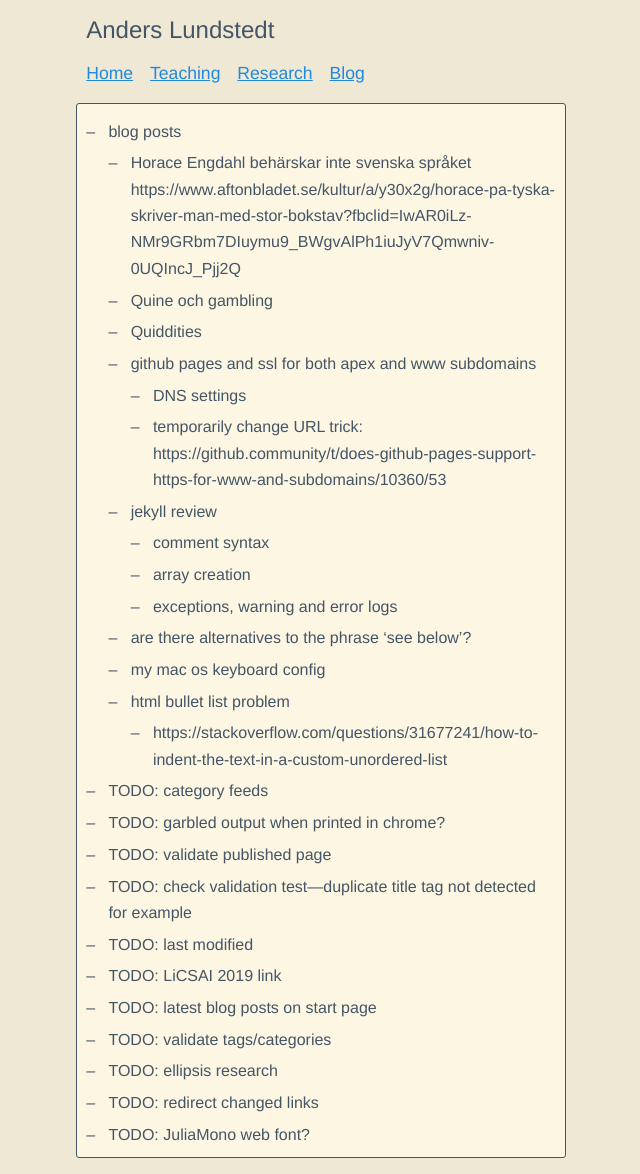
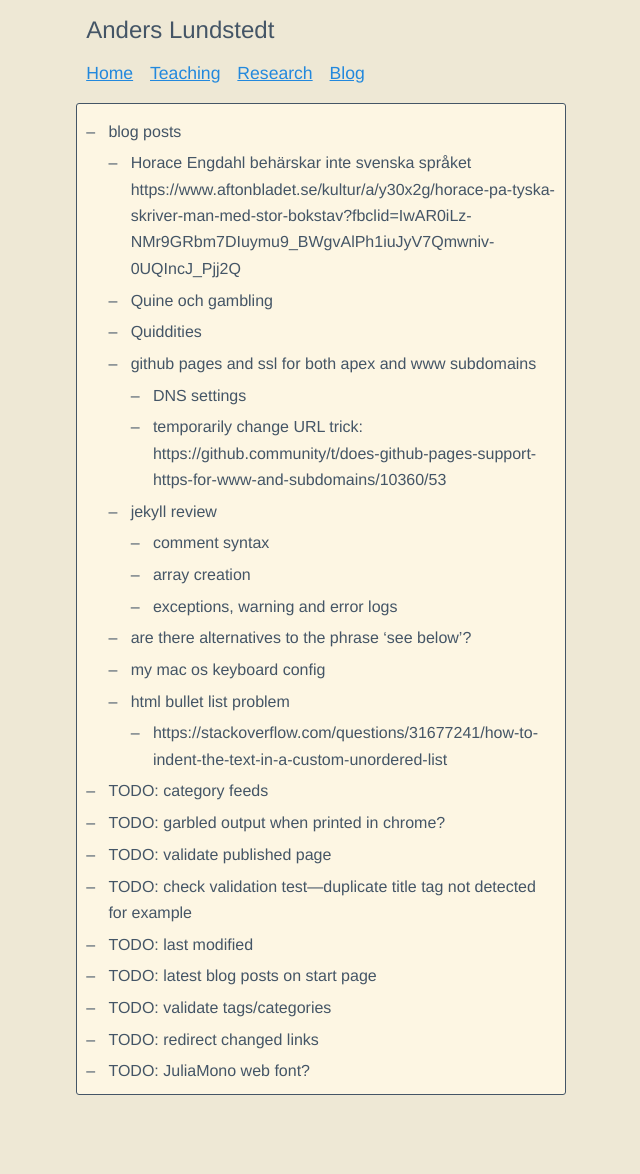
Before and after one commit to anderslundstedt/anderslundstedt.github.io, a Jekyll site: the page built from TODO.md, in a window 1280 px wide. Shown: the whole page, without its empty margins (319-959 px from the left). Built offline with Jekyll 4.4.1, drawn with Linux system fonts in a browser that asks for light colours; after the commit the page ends 1111 px from its top, so only the background shows below that.

Commit message:
update TODOs

```diff
--- a/TODO.md
+++ b/TODO.md
@@ -24,9 +24,7 @@ title: TODOs
 - {{ "TODO: validate published page" | log_warning }}
 - {{ "TODO: check validation test---duplicate title tag not detected for example" | log_warning }}
 - {{ "TODO: last modified" | log_warning }}
-- {{ "TODO: LiCSAI 2019 link" | log_warning }}
 - {{ "TODO: latest blog posts on start page" | log_warning }}
 - {{ "TODO: validate tags/categories" | log_warning }}
-- {{ "TODO: ellipsis research" | log_warning }}
 - {{ "TODO: redirect changed links" | log_warning }}
 - {{ "TODO: JuliaMono web font?" | log_warning }}
```
